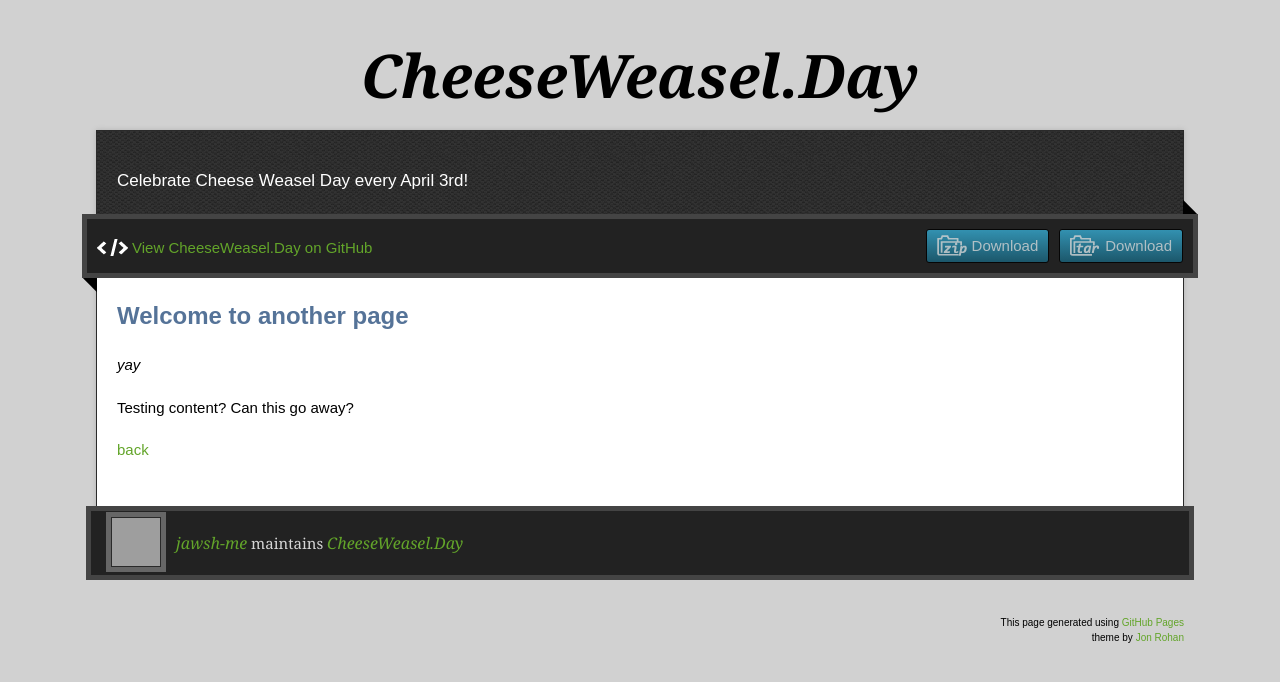
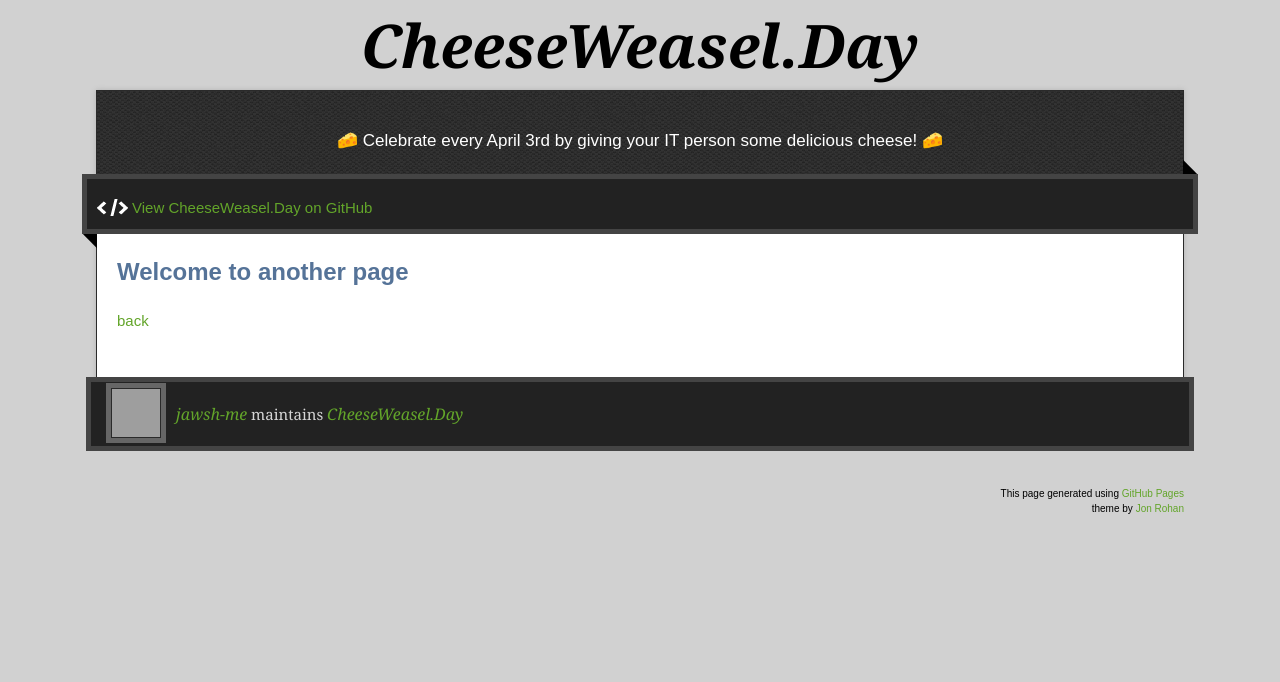
Before and after one commit to jawsh-me/CheeseWeasel.day, a Jekyll site: the page built from another-page.md, in a window 1280 px wide. Shown: the top 682 px of the page. Built offline with Jekyll 4.4.1, drawn with Linux system fonts in a browser that asks for light colours; our own code applies the rules of GitHub Pages for plain Markdown files; grey boxes are pictures that could not be loaded.

Commit message:
CSS/Theme changes, and credited Duck

```diff
--- a/_config.yml
+++ b/_config.yml
@@ -1,6 +1,6 @@
 title: CheeseWeasel.Day
-description: Celebrate Cheese Weasel Day every April 3rd!
-show_downloads: true
+description: 🧀 Celebrate every April 3rd by giving your IT person some delicious cheese! 🧀
+show_downloads: false
 google_analytics:
 theme: jekyll-theme-time-machine
 head_image_url: /assets/images/CheeseWeaselDayTempHeaderImage.png
--- a/_sass/jekyll-theme-time-machine.scss
+++ b/_sass/jekyll-theme-time-machine.scss
@@ -25,8 +25,8 @@ code, pre {
   font-family: 'Monaco', 'Lucida Console', monospace;
 }
 
-h1.title {
-  margin: 30px 20px 10px;
+.title {
+  margin: auto;
   font-size: 60px;
   font-weight: bold;
   font-style: italic;
@@ -49,6 +49,7 @@ p.tagline {
   padding: 20px 20px 0;
   color: #fff;
   font-size: 17px;
+  text-align: center;
 }
 
 #main {
@@ -129,7 +130,7 @@ p.tagline {
 }
 
 .download-bar a.code {
-  background: transparent url(../images/code.png) no-repeat 0 2px;
+  // background: transparent url(../images/code.png) no-repeat 0 2px;
   padding-left: 35px;
   margin-top: 8px;
   display: block;
--- a/another-page.md
+++ b/another-page.md
@@ -4,8 +4,4 @@ layout: default
 
 ## Welcome to another page
 
-_yay_
-
-Testing content? Can this go away?
-
 [back](./)
```
Also changed, not shown: _layouts/modifiedV1.html (+4 -3 lines).
